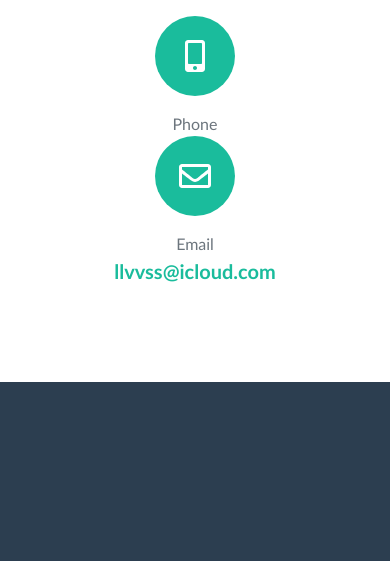
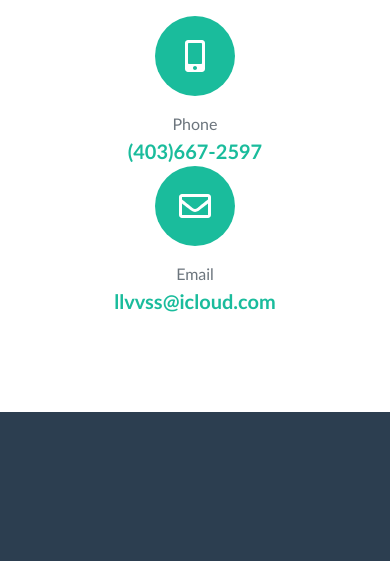
Before and after one commit to lsaffel/lsaffel.github.io, a plain HTML site: page index.html in a window 390 px wide. Shown: the part 6960-7521 px from the top of the page. Drawn offline with nearby package versions, Linux system fonts and the light colour scheme; a web font is replaced by a local one.

Commit message:
Update index.html
phone number again

```diff
--- a/index.html
+++ b/index.html
@@ -309,7 +309,7 @@
                     <div class="d-flex flex-column align-items-center">
                         <a href="tel:(403)667-2597"><div class="icon-contact mb-3"><i class="fas fa-mobile-alt"></i></div></a>
                         <div class="text-muted">Phone</div>
-                        <div class="lead font-weight-bold"><a href="tel:(403)667-2597"></a></div>
+                        <div class="lead font-weight-bold"><a href="tel:(403)667-2597">(403)667-2597</a></div>
                     </div>
                 </div>
                 <div class="col-lg-4">
```
